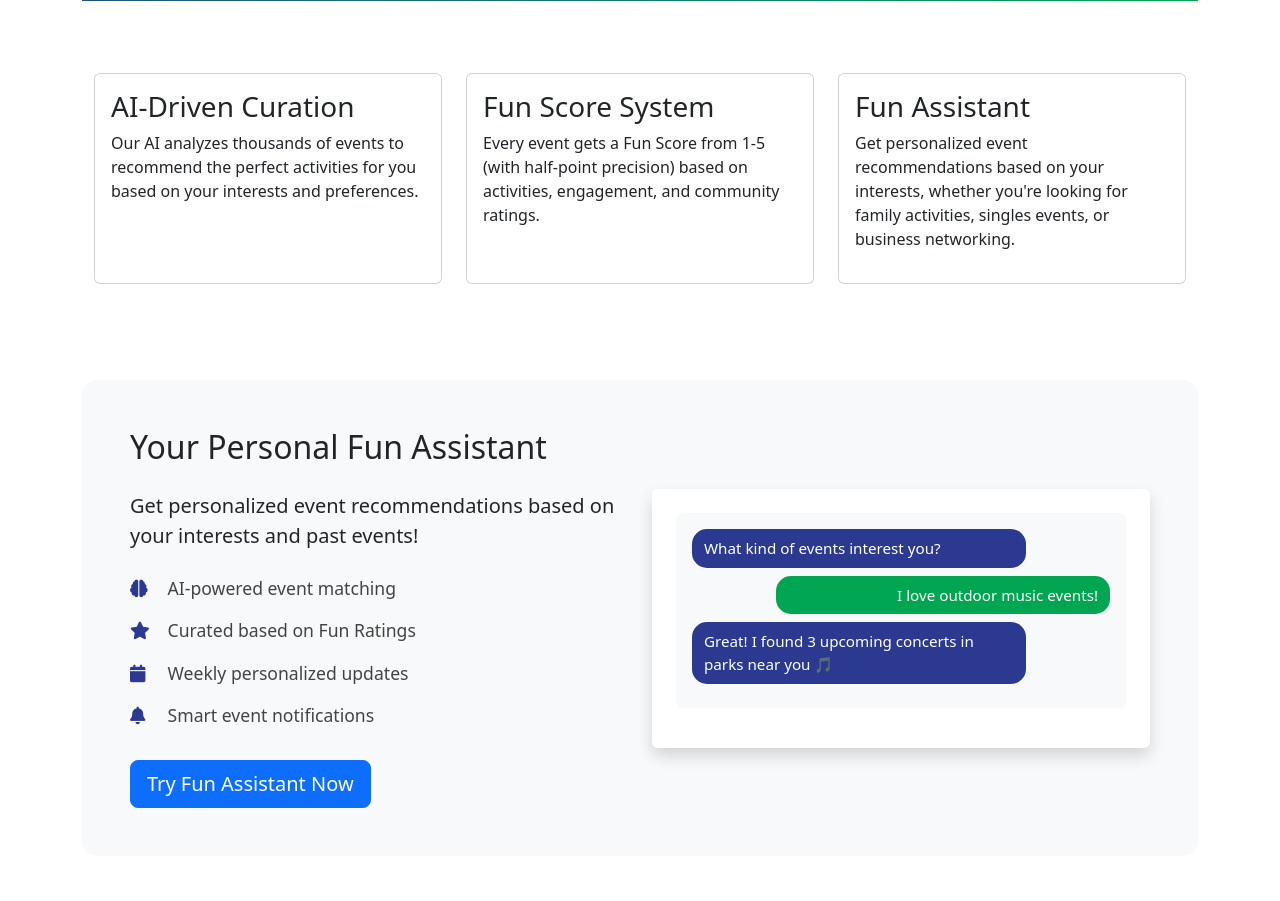
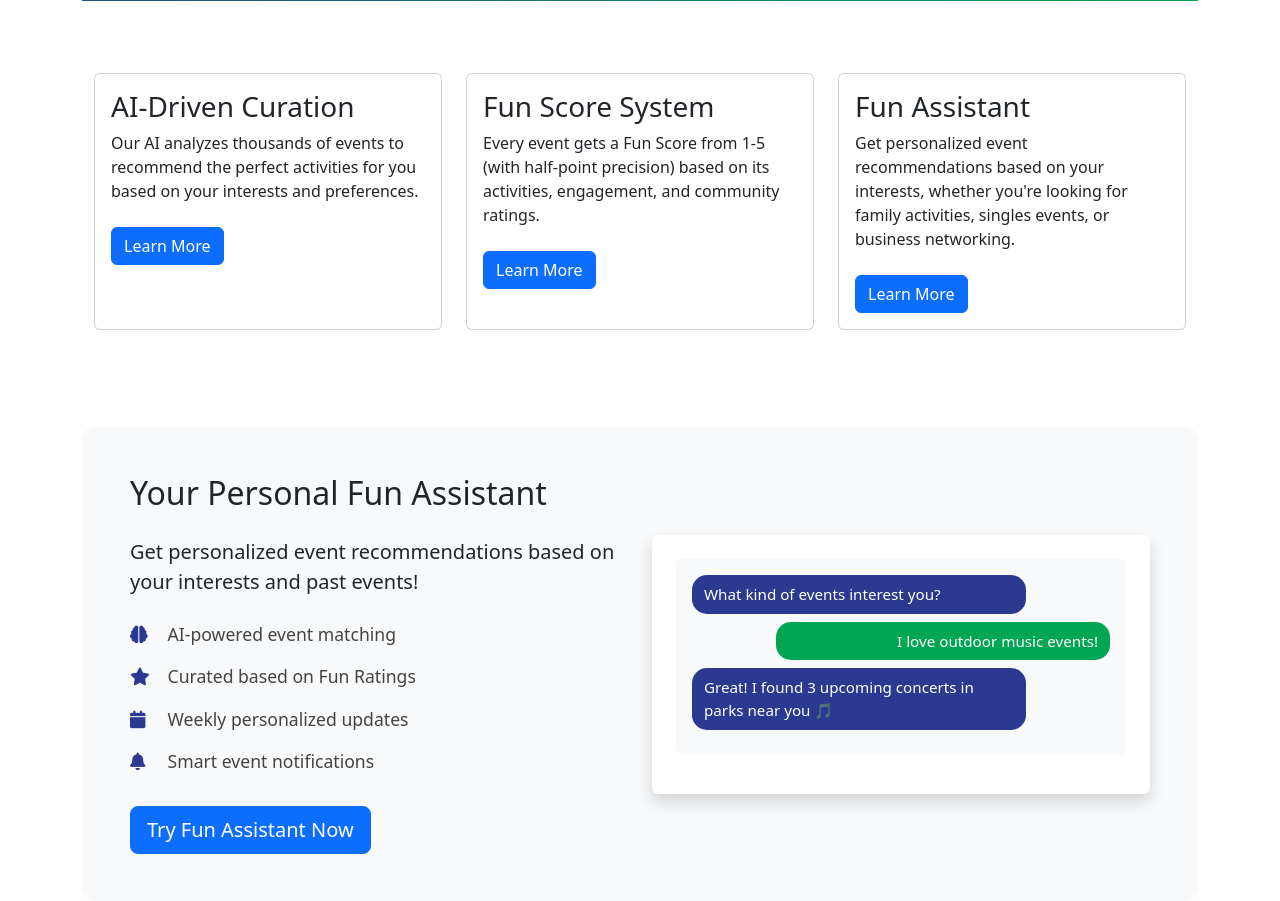
Before and after one commit to AMASPC-Org/funlist, a Flask app: page / in a window 1280 px wide. Shown: the part 436-1337 px from the top of the page. Run offline with Flask 3, Linux system fonts and the light colour scheme; data that the repository does not hold is empty; some libraries are stand-ins or nearby versions.

Commit message:
Assistant checkpoint: Add section links to feature boxes
Assistant generated file changes:
- templates/home.html: Add section links to feature boxes

---

User prompt:

Looking good, however you don't have CTA's in the boxes that take you to the corresponding section on the page - did you not see the instructions above?

```diff
--- a/templates/home.html
+++ b/templates/home.html
@@ -20,24 +20,27 @@
         <div class="col-md-4 mb-4">
             <div class="card h-100">
                 <div class="card-body">
-                    <h3>AI-Driven Curation</h3>
+                    <h3><a href="#ai-curation-section" class="text-decoration-none text-dark">AI-Driven Curation</a></h3>
                     <p>Our AI analyzes thousands of events to recommend the perfect activities for you based on your interests and preferences.</p>
+                    <a href="#ai-curation-section" class="btn btn-primary mt-2">Learn More</a>
                 </div>
             </div>
         </div>
         <div class="col-md-4 mb-4">
             <div class="card h-100">
                 <div class="card-body">
-                    <h3>Fun Score System</h3>
-                    <p>Every event gets a Fun Score from 1-5 (with half-point precision) based on activities, engagement, and community ratings.</p>
+                    <h3><a href="#fun-rating-section" class="text-decoration-none text-dark">Fun Score System</a></h3>
+                    <p>Every event gets a Fun Score from 1-5 (with half-point precision) based on its activities, engagement, and community ratings.</p>
+                    <a href="#fun-rating-section" class="btn btn-primary mt-2">Learn More</a>
                 </div>
             </div>
         </div>
         <div class="col-md-4 mb-4">
             <div class="card h-100">
                 <div class="card-body">
-                    <h3>Fun Assistant</h3>
+                    <h3><a href="#fun-assistant-section" class="text-decoration-none text-dark">Fun Assistant</a></h3>
                     <p>Get personalized event recommendations based on your interests, whether you're looking for family activities, singles events, or business networking.</p>
+                    <a href="#fun-assistant-section" class="btn btn-primary mt-2">Learn More</a>
                 </div>
             </div>
         </div>
```
